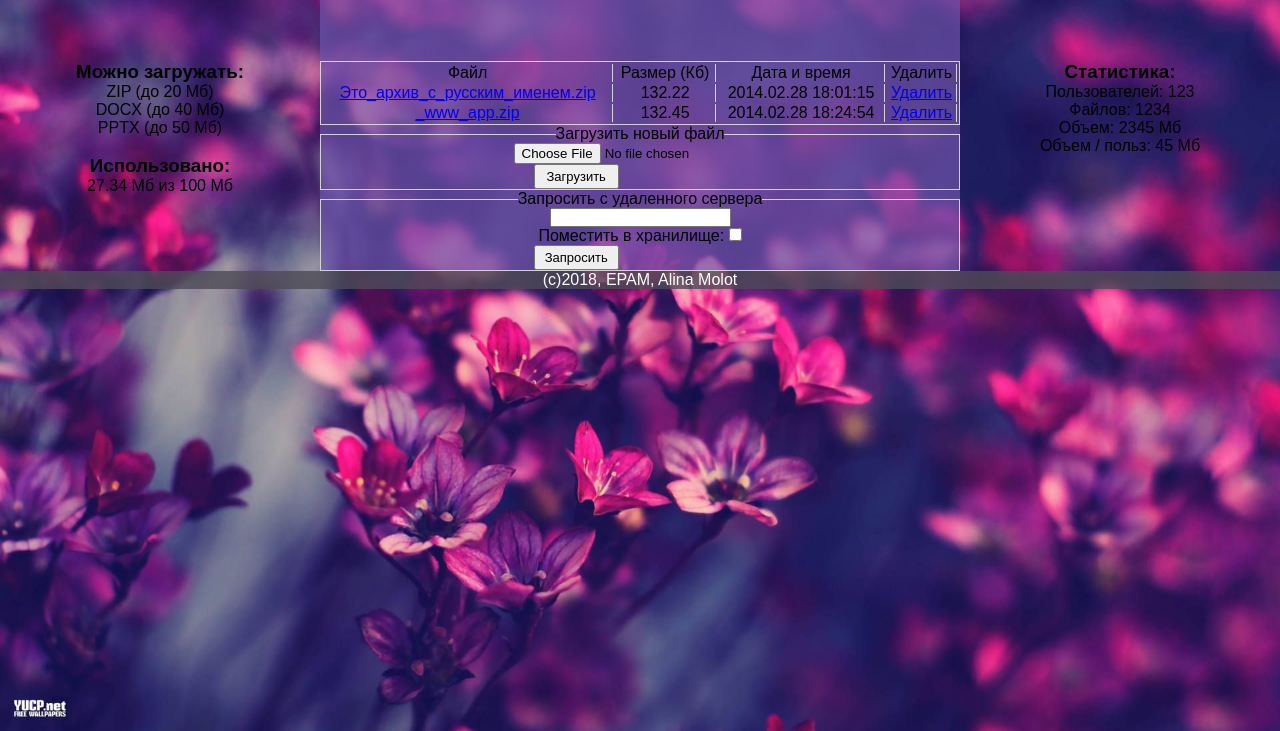
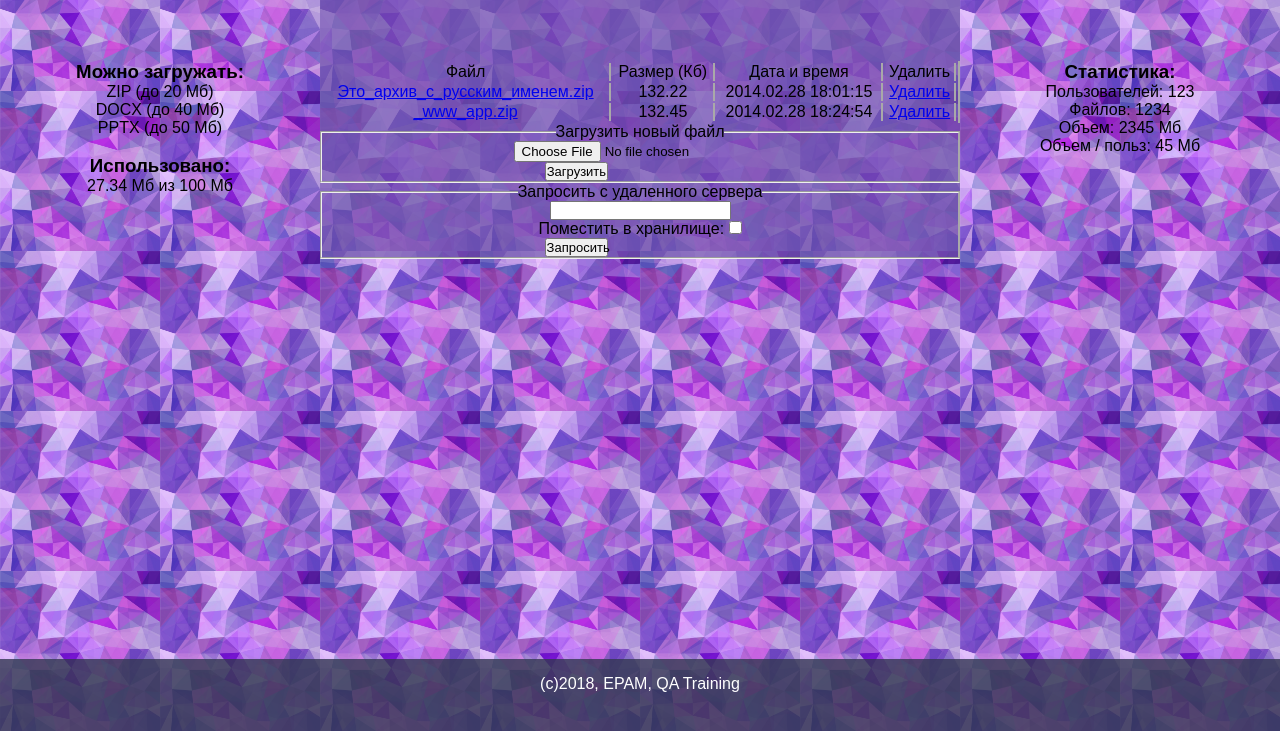
Before and after one commit to AileenMolot/fileshare, a plain HTML site: page fileshareLogged.html in a window 1280 px wide. Shown: the part 69-800 px from the top of the page. Drawn offline with Linux system fonts and the light colour scheme.

Commit message:
CSS editions - new background settings

```diff
--- a/fileshareLogged.html
+++ b/fileshareLogged.html
@@ -57,7 +57,7 @@
 
         <fieldset>
             <legend>Загрузить новый файл</legend>
-            <input type="file" name="Choose"><br/>
+            <input type="file" name="Choose" value="Выбрать"><br/>
             <button>Загрузить</button>
         </fieldset>
 
@@ -74,7 +74,7 @@
 
 
   <footer>
-    <p>(c)2018, EPAM, Alina Molot</p>
+    <p>(c)2018, EPAM, QA Training</p>
   </footer>
 </body>
 
--- a/html5.css
+++ b/html5.css
@@ -8,14 +8,15 @@ body
     font-family: Arial, Sans-Serif;
     width: 100%;
     height: 100%;
-    background: url(./img/flowers.jpg);
-    background-size: 100%;
+    background: url(./img/purple.jpg);
+    background-repeat: repeat;
+    background-size: 10em, 10em;
 }
 
 header
 {
     display:block;
-    background-color: rgba(78, 75, 87, 0.8);
+    background-color: rgba(51, 55, 82, 0.8);
     color:White;
     text-align:center;
     height: 10%;
@@ -70,36 +71,37 @@ button{
 }
 table{
     align-content: center;
-    border: 1px solid lightgrey;
+    border-right: 2px solid darkgrey;
     width: 100%;
 }
 
 td{
-    border-right: 1px solid lightgrey;
+    border-right: 2px solid darkgrey;
     border-collapse: collapse;
 }
 
 tr{
-    border-bottom: 1px solid lightgrey;
+    border-right: 2px solid darkgrey;
 }
 
 fieldset{
-    border: 1px solid lightgrey;
-
+    border-right: 2px solid darkgrey;
 }
 
 fieldset button{
-    width: 85px;
-    height: 25px;
+    width: 10%;
+    height: 5%;
 }
 
 footer
 {
-
+    position: absolute;
+    right: 0;
+    bottom: 0;
+    left: 0;
+    padding: 1rem;
     color:white;
-    background-color:rgba(78, 75, 87, 0.8);
+    background-color:rgba(51, 55, 82, 0.8);
     text-align:center;
-    height: 10%;
-
-
+    height: 5%;
 }
```
Also changed, not shown: fileshare.html (+1 -1 lines), img/lotus.png (added), img/purple.jpg (added).
